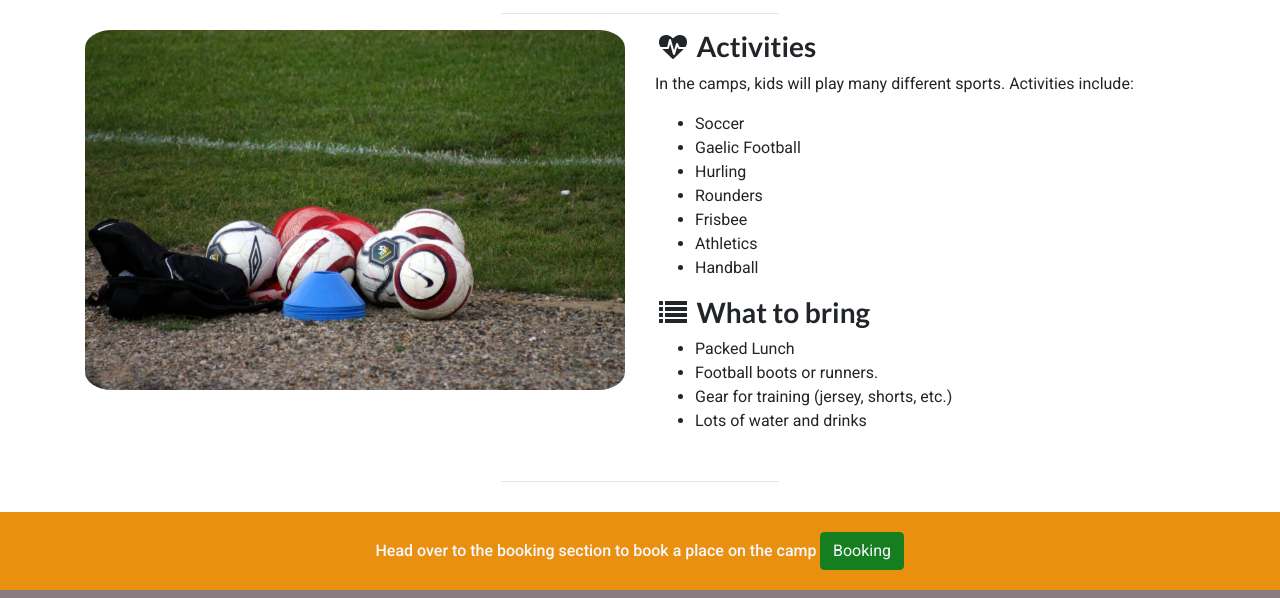
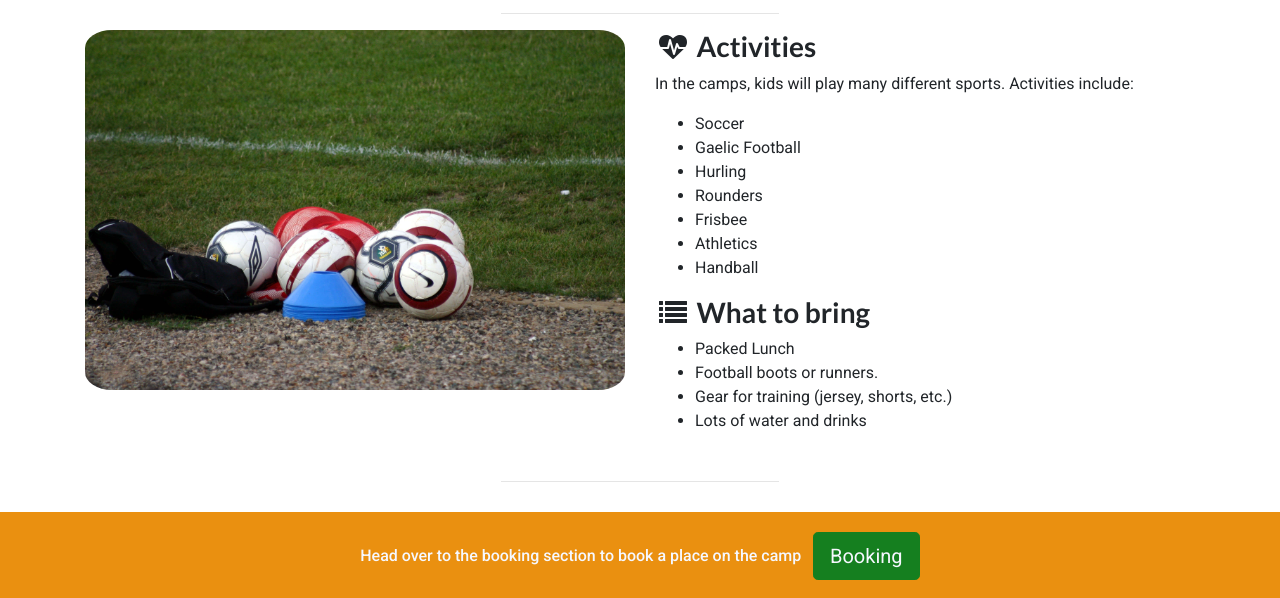
Before and after one commit to 162tmac/multisport-camps, a plain HTML site: page about.html in a window 1280 px wide. Shown: the part 585-1183 px from the top of the page. Drawn offline with nearby package versions, Linux system fonts and the light colour scheme.

Commit message:
Make booking button bigger on banner

```diff
--- a/about.html
+++ b/about.html
@@ -109,7 +109,7 @@
         <div class="banner-text">
             <h6>Head over to the booking section to book a place on the camp</h6>
         </div>
-        <a href="booking.html" class="btn booking-button  hvr-icon-forward">Booking</a>
+        <a href="booking.html" class="ml-2 btn btn-lg booking-button  hvr-icon-forward">Booking</a>
     </section>
     <footer>
         <div class="container-fluid">
```
Also changed, not shown: contact.html (+1 -1 lines), location.html (+1 -1 lines).
